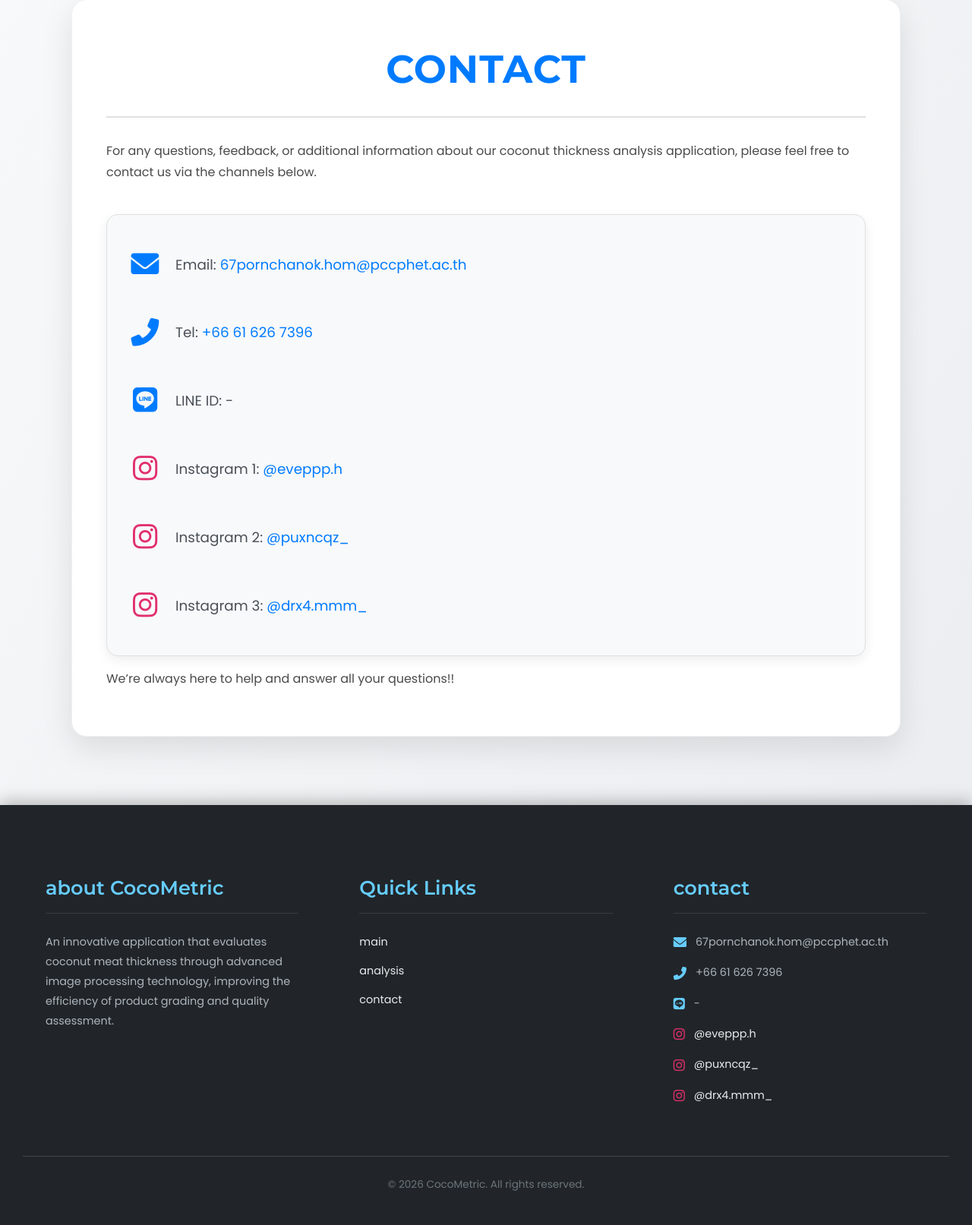
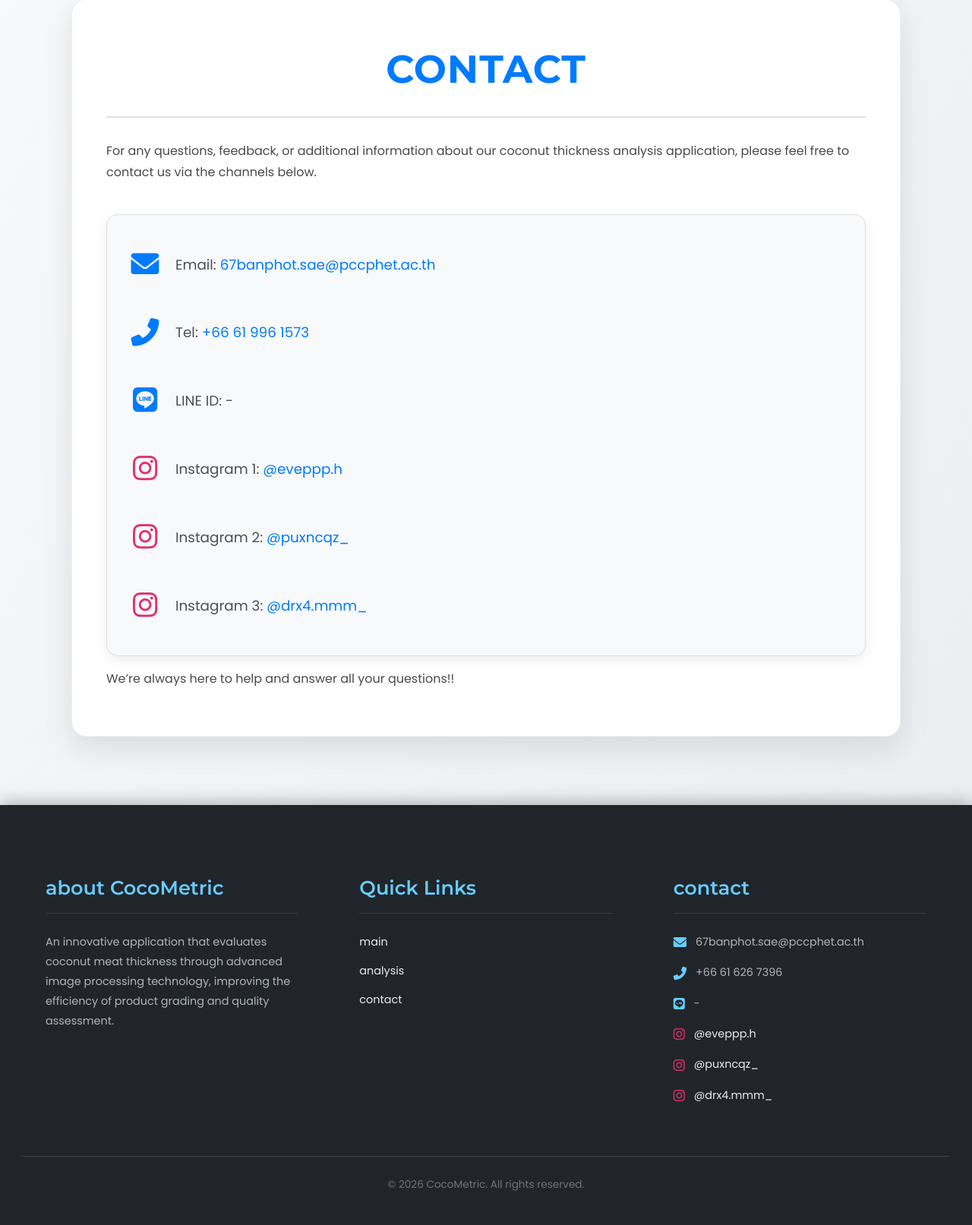
Before and after one commit to itsDream027/my-flask-app1, a Flask app: page /contact in a window 1280 px wide. Shown: the part 135-1748 px from the top of the page at 76% size. Run offline with Flask 3, Linux system fonts and the light colour scheme.

Commit message:
Update contact.html

```diff
--- a/templates/contact.html
+++ b/templates/contact.html
@@ -37,11 +37,11 @@
         <div class="contact-info">
             <div class="contact-item">
                 <i class="fas fa-envelope"></i>
-                <p>Email: <a href="mailto:contact@coconuthickness.com">67pornchanok.hom@pccphet.ac.th</a></p>
+                <p>Email: <a href="mailto:contact@coconuthickness.com">67banphot.sae@pccphet.ac.th</a></p>
             </div>
             <div class="contact-item">
                 <i class="fas fa-phone-alt"></i>
-                <p>Tel: <a href="tel:+66123456789">+66 61 626 7396</a></p>
+                <p>Tel: <a href="tel:+66619961573">+66 61 996 1573</a></p>
             </div>
             <div class="contact-item">
                 <i class="fab fa-line"></i>
@@ -84,7 +84,7 @@
             </div>
             <div class="footer-section contact-info-footer">
                 <h3>contact</h3>
-                <p><i class="fas fa-envelope"></i> 67pornchanok.hom@pccphet.ac.th</p>
+                <p><i class="fas fa-envelope"></i> 67banphot.sae@pccphet.ac.th</p>
                 <p><i class="fas fa-phone-alt"></i> +66 61 626 7396</p>
                 <p><i class="fab fa-line"></i> -</p>
                 <!-- START Instagrams -->
```
